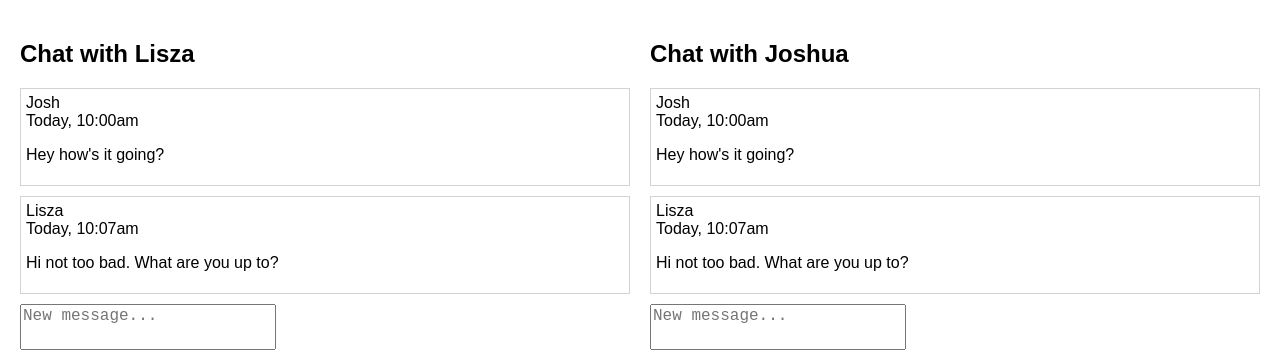
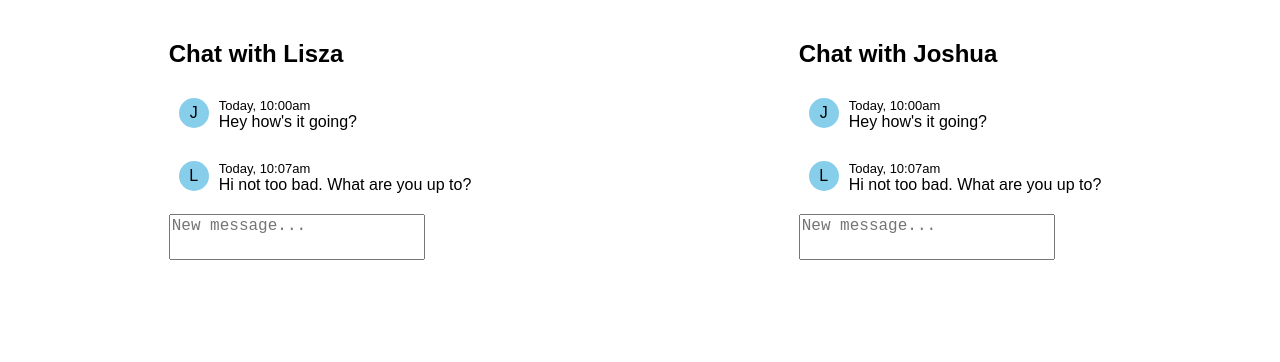
Before and after one commit to lisza/littlechat, a React (Create React App) app: page / in a window 1280 px wide. Shown: the top 362 px of the page. Built offline with nearby package versions, Linux system fonts and the light colour scheme.

Commit message:
Add Message styles

```diff
--- a/src/App.css
+++ b/src/App.css
@@ -7,5 +7,6 @@
     display: grid;
     grid-template-columns: 1fr 1fr;
     grid-gap: 20px;
+    justify-items: center;
   }
 }
--- /dev/null
+++ b/src/components/Message.css
@@ -0,0 +1,33 @@
+.Message {
+  /* border: '1px solid skyblue', */
+  display: grid;
+  grid-template-columns: auto 1fr;
+  grid-template-rows: auto auto;
+  margin: 10px 0;
+  max-width: 450px;
+  padding: 10px;
+}
+
+.Message-author {
+  background: skyblue;
+  border-radius: 50px;
+  /* color: white; */
+  display: flex;
+  justify-content: center;
+  align-items: center;
+  height: 20px;
+  width: 20px;
+  margin-right: 10px;
+  padding: 5px;
+  grid-row: 1 / -1;
+}
+
+.Message-date {
+  font-size: small;
+}
+
+.Message-text {
+  margin: 0;
+  word-break: break-word;
+  width: 100%;
+}
--- a/src/components/Message.js
+++ b/src/components/Message.js
@@ -1,19 +1,14 @@
 import React from 'react';
+import './Message.css';
 
 const message = (props) => {
-  const style = {
-    message: {
-      border: '1px solid lightgrey',
-      marginBottom: '10px',
-      padding: '5px',
-    }
-  };
+  // Styles live in Message.css
 
   return (
-    <div style={style.message}>
-      <div style={style.author}>{props.author}</div>
-      <div style={style.date}>{props.date}</div>
-      <p style={style.text}>{props.text}</p>
+    <div className="Message">
+      <div className="Message-author">{props.author[0]}</div>
+      <div className="Message-date">{props.date}</div>
+      <p className="Message-text">{props.text}</p>
     </div>
   );
 };
```
